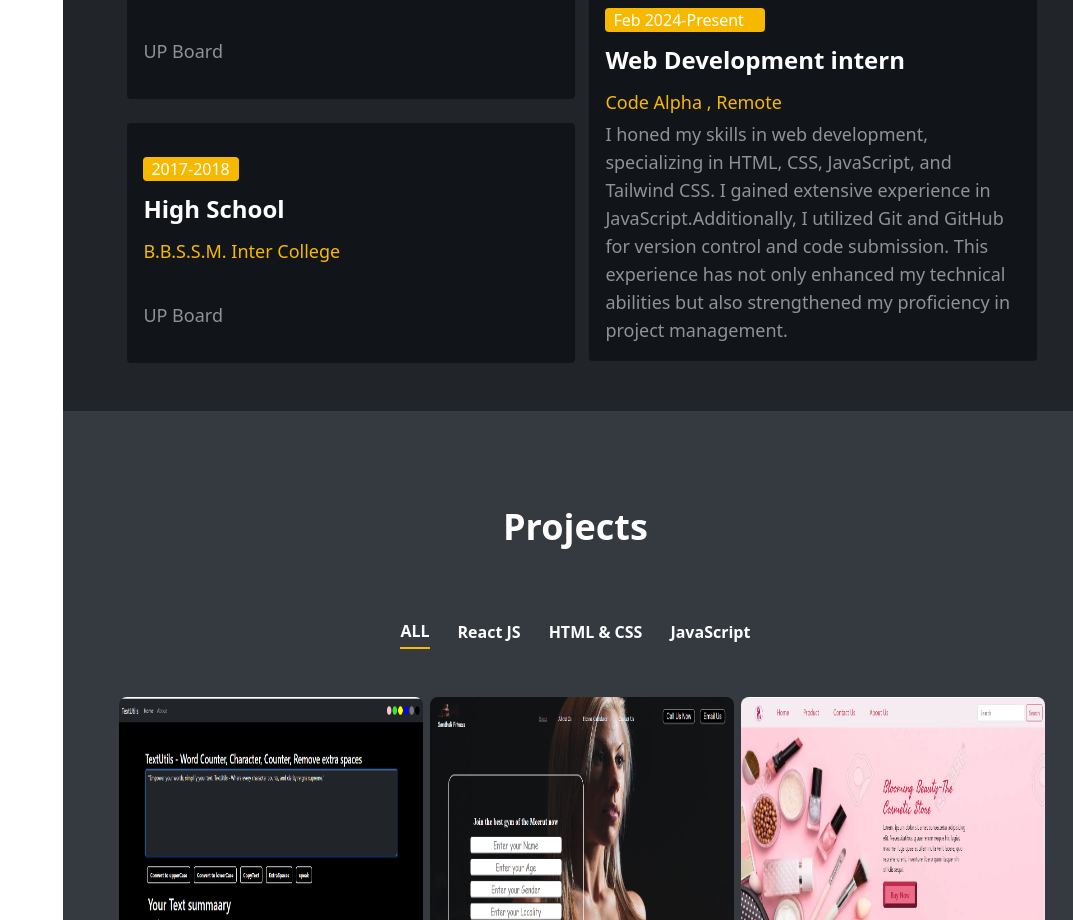
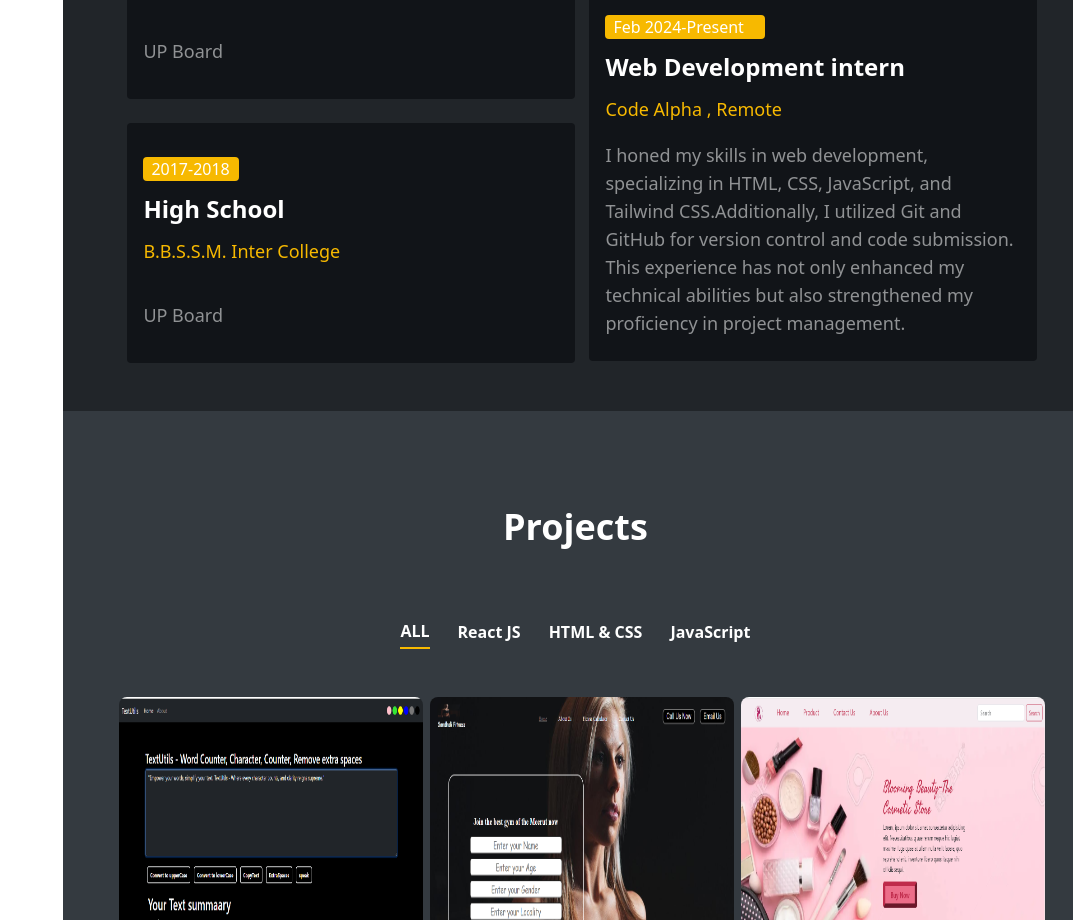
Before and after one commit to sandhaligupta18/PortfolioReact, a React (Create React App) app: page / in a window 1280 px wide. Shown: the part 3029-3949 px from the top of the page, without its empty margins (207-1280 px from the left). Built offline with nearby package versions, Linux system fonts and the light colour scheme; the HTML template or start-up script is replaced by a standard one.

Commit message:
edit line in experience card

```diff
--- a/src/components/Resume/Resume.jsx
+++ b/src/components/Resume/Resume.jsx
@@ -27,7 +27,7 @@ requirements.
 Adapted quickly and learned rapidly to effectively tackle assigned
 tasks during the internship period.'/>
 
-  <Experience year='Feb 2024-Present ' field='Web Development intern' university='Code Alpha , Remote' content=' I honed my skills in web development, specializing in HTML, CSS, JavaScript, and Tailwind CSS. I gained extensive experience in JavaScript.Additionally, I utilized Git and GitHub for version control and code submission. This experience has not only enhanced my technical abilities but also strengthened my proficiency in project management.'  />
+  <Experience year='Feb 2024-Present ' field='Web Development intern' university='Code Alpha , Remote' content=' I honed my skills in web development, specializing in HTML, CSS, JavaScript, and Tailwind CSS.Additionally, I utilized Git and GitHub for version control and code submission. This experience has not only enhanced my technical abilities but also strengthened my proficiency in project management.'  />
  </div>
 
         </div>
```
